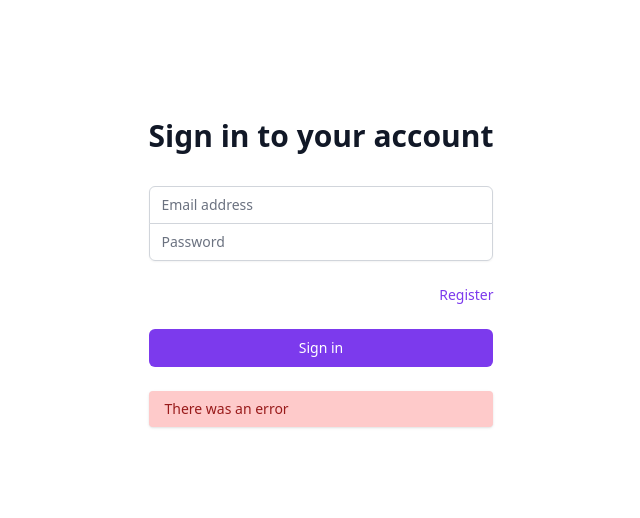
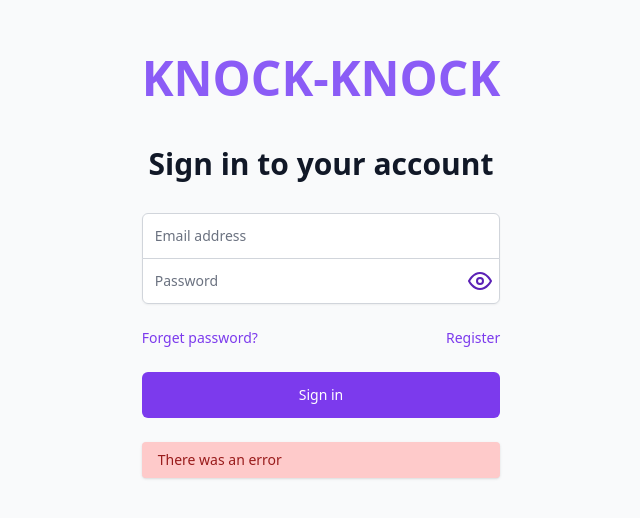
Before and after one commit to mehedihassandev/knock-knock, a React (Create React App) app: page / in a window 1280 px wide. Shown: the part 140-658 px from the top of the page, without its empty margins (319-959 px from the left). Built offline with nearby package versions, Linux system fonts and the light colour scheme.

Commit message:
Update UI login and register page apply motion

```diff
--- a/package.json
+++ b/package.json
@@ -8,9 +8,11 @@
     "@testing-library/jest-dom": "^5.16.5",
     "@testing-library/react": "^13.3.0",
     "@testing-library/user-event": "^14.4.3",
+    "framer-motion": "^11.1.7",
     "json-server-auth": "^2.1.0",
     "react": "^18.2.0",
     "react-dom": "^18.2.0",
+    "react-icons": "^5.1.0",
     "react-redux": "^8.0.2",
     "react-router-dom": "^6.3.0",
     "react-scripts": "5.0.1",
--- a/src/pages/Login.js
+++ b/src/pages/Login.js
@@ -1,72 +1,153 @@
+import Error from "../components/ui/Error";
+import { motion } from "framer-motion";
+import { useState } from "react";
+import { FiEye, FiEyeOff } from "react-icons/fi";
 import { Link } from "react-router-dom";
-import Error from "../components/ui/Error";
 
 export default function Login() {
+  const [showPassword, setShowPassword] = useState(false);
+
+  const togglePasswordVisibility = () => {
+    setShowPassword(!showPassword);
+  };
+
+  const MotionLink = motion(Link);
   return (
-    <div className="grid place-items-center h-screen bg-[#F9FAFB">
-      <div className="min-h-full flex items-center justify-center py-12 px-4 sm:px-6 lg:px-8">
+    <div className="grid place-items-center h-screen bg-[#F9FAFB] items-center justify-center">
       <div className="max-w-md w-full space-y-8">
-          <div>
-            <h2 className="mt-6 text-center text-3xl font-extrabold text-gray-900">
+        <motion.h1
+          className="mb-8 text-center text-[3rem] font-extrabold uppercase text-violet-500"
+          whileInView={{
+            y: [0, -20, 0],
+            opacity: 1,
+            transition: { duration: 0.4, delay: 0.2 },
+          }}
+        >
+          knock-knock
+        </motion.h1>
+        <motion.h2
+          className="mt-6 text-center text-3xl font-extrabold text-gray-900"
+          whileInView={{
+            y: [0, 10, 0],
+            opacity: 1,
+            transition: { duration: 0.4, delay: 0.5 },
+          }}
+        >
           Sign in to your account
-            </h2>
-          </div>
-          <form className="mt-8 space-y-6" action="#" method="POST">
+        </motion.h2>
+        <motion.form
+          className="mt-8 space-y-6"
+          action="#"
+          method="POST"
+          initial={{ y: -30, opacity: 0 }}
+          whileInView={{ y: 0, opacity: 1 }}
+          transition={{ duration: 0.5 }}
+        >
           <input type="hidden" name="remember" value="true" />
           <div className="rounded-md shadow-sm -space-y-px">
-              <div>
             <label htmlFor="email-address" className="sr-only">
               Email address
             </label>
-                <input
+            <motion.input
               id="email-address"
               name="email"
               type="email"
               autoComplete="email"
               required
-                  className="appearance-none rounded-none relative block w-full px-3 py-2 border border-gray-300 placeholder-gray-500 text-gray-900 rounded-t-md focus:outline-none focus:ring-violet-500 focus:border-violet-500 focus:z-10 sm:text-sm"
+              className="appearance-none rounded-none relative block w-full px-3 py-3 border border-gray-300 placeholder-gray-500 text-gray-900 rounded-t-md focus:outline-none focus:ring-violet-500 focus:border-violet-500 focus:z-10 sm:text-sm"
               placeholder="Email address"
+              whileFocus={{ scale: 1.05 }}
             />
-              </div>
-              <div>
             <label htmlFor="password" className="sr-only">
               Password
             </label>
-                <input
+
+            <motion.div className="relative">
+              <motion.input
                 id="password"
                 name="password"
-                  type="password"
+                type={showPassword ? "text" : "password"}
                 autoComplete="current-password"
                 required
-                  className="appearance-none rounded-none relative block w-full px-3 py-2 border border-gray-300 placeholder-gray-500 text-gray-900 rounded-b-md focus:outline-none focus:ring-violet-500 focus:border-violet-500 focus:z-10 sm:text-sm"
+                className="appearance-none rounded-none relative block w-full px-3 py-3 border border-gray-300 placeholder-gray-500 text-gray-900 rounded-b-md focus:outline-none focus:ring-violet-500 focus:border-violet-500 sm:text-sm"
                 placeholder="Password"
+                whileFocus={{ scale: 1.05 }}
               />
-              </div>
+              <motion.button
+                type="button"
+                className="absolute inset-y-0 right-0 px-2 py-2 flex items-center"
+                onClick={togglePasswordVisibility}
+                initial={{ x: -200, opacity: 0 }}
+                whileHover={{ scale: 1.2 }}
+                whileTap={{ scale: 0.9 }}
+                whileInView={{
+                  x: 0,
+                  opacity: 1,
+                  transition: { duration: 0.5 },
+                }}
+              >
+                {showPassword ? (
+                  <FiEyeOff className="text-violet-800 text-2xl" />
+                ) : (
+                  <FiEye className="text-violet-800 text-2xl" />
+                )}
+              </motion.button>
+            </motion.div>
           </div>
 
-            <div className="flex items-center justify-end">
-              <div className="text-sm">
-                <Link
+          <motion.div className="flex items-center justify-between text-sm">
+            <MotionLink
+              to=""
+              className="font-medium text-violet-600 hover:text-violet-500"
+              initial={{ x: 150, opacity: 0 }}
+              whileHover={{
+                scale: 1.1,
+                x: "20px",
+              }}
+              whileInView={{
+                x: 0,
+                opacity: 1,
+                transition: { duration: 0.5, delay: 0.2 },
+              }}
+            >
+              Forget password?
+            </MotionLink>
+            <MotionLink
               to="/register"
               className="font-medium text-violet-600 hover:text-violet-500"
+              initial={{ x: -150, opacity: 0 }}
+              whileHover={{
+                scale: 1.1,
+                x: "-20px",
+              }}
+              whileInView={{
+                x: 0,
+                opacity: 1,
+                transition: { duration: 0.5, delay: 0.2 },
+              }}
             >
               Register
-                </Link>
-              </div>
-            </div>
+            </MotionLink>
+          </motion.div>
 
-            <div>
-              <button
+          <motion.button
             type="submit"
-                className="group relative w-full flex justify-center py-2 px-4 border border-transparent text-sm font-medium rounded-md text-white bg-violet-600 hover:bg-violet-700 focus:outline-none focus:ring-2 focus:ring-offset-2 focus:ring-violet-500"
+            className="w-full flex relative justify-center py-3 px-4 border border-transparent text-sm font-medium rounded-md text-white bg-violet-600 hover:bg-violet-700 focus:outline-none focus:ring-2 focus:ring-offset-2 focus:ring-violet-500"
+            initial={{ scale: 0.5, opacity: 0 }}
+            whileHover={{
+              scale: 1.1,
+            }}
+            whileInView={{
+              scale: 1,
+              opacity: 1,
+              transition: { duration: 0.5 },
+            }}
           >
             Sign in
-              </button>
-            </div>
+          </motion.button>
 
-            <Error message="There was an error" />
-          </form>
-        </div>
+          <Error message="There was an error" className="py-3" />
+        </motion.form>
       </div>
     </div>
   );
--- a/src/pages/Register.js
+++ b/src/pages/Register.js
@@ -1,84 +1,164 @@
+import { motion } from "framer-motion";
+import { useState } from "react";
+import { FiEye, FiEyeOff } from "react-icons/fi";
+import { Link } from "react-router-dom";
+
 export default function Register() {
+  const [showPassword, setShowPassword] = useState(false);
+  const [showConfirmPassword, setShowConfirmPassword] = useState(false);
+  const MotionLink = motion(Link);
+
+  const toggleConfirmPasswordVisibility = () => {
+    setShowConfirmPassword((showConfirmPassword) => !showConfirmPassword);
+  };
+
+  const togglePasswordVisibility = () => {
+    setShowPassword(!showPassword);
+  };
   return (
     <div className="grid place-items-center h-screen bg-[#F9FAFB">
       <div className="min-h-full flex items-center justify-center py-12 px-4 sm:px-6 lg:px-8">
         <div className="max-w-md w-full space-y-8">
-          <div>
-            <h2 className="mt-6 text-center text-3xl font-extrabold text-gray-900">
+          <motion.h1
+            className="mb-8 text-center text-[3rem] font-extrabold uppercase text-violet-500"
+            whileInView={{
+              y: [0, -20, 0],
+              opacity: 1,
+              transition: { duration: 0.4, delay: 0.2 },
+            }}
+          >
+            knock-knock
+          </motion.h1>
+          <motion.h2
+            className="mt-6 text-center text-3xl font-extrabold text-gray-900"
+            whileInView={{
+              y: [0, 10, 0],
+              opacity: 1,
+              transition: { duration: 0.4, delay: 0.5 },
+            }}
+          >
             Create your account
-            </h2>
-          </div>
-          <form className="mt-8 space-y-6" action="#" method="POST">
-            <input type="hidden" name="remember" value="true" />
+          </motion.h2>
+          <motion.form
+            className="mt-8 space-y-6"
+            action="#"
+            method="POST"
+            initial={{ y: -30, opacity: 0 }}
+            whileInView={{ y: 0, opacity: 1 }}
+            transition={{ duration: 0.5 }}
+          >
+            <motion.input type="hidden" name="remember" value="true" />
             <div className="rounded-md shadow-sm -space-y-px">
-              <div>
               <label htmlFor="name" className="sr-only">
                 Full Name
               </label>
-                <input
+              <motion.input
                 id="name"
                 name="Name"
                 type="Name"
                 autoComplete="Name"
                 required
-                  className="appearance-none rounded-none relative block w-full px-3 py-2 border border-gray-300 placeholder-gray-500 text-gray-900 rounded-t-md focus:outline-none focus:ring-violet-500 focus:border-violet-500 focus:z-10 sm:text-sm"
+                className="appearance-none rounded-none relative block w-full px-3 py-3 border border-gray-300 placeholder-gray-500 text-gray-900 rounded-t-md focus:outline-none focus:ring-violet-500 focus:border-violet-500 focus:z-10 sm:text-sm"
                 placeholder="Name"
+                whileFocus={{ scale: 1.05 }}
               />
-              </div>
 
-              <div>
               <label htmlFor="email-address" className="sr-only">
                 Email address
               </label>
-                <input
+              <motion.input
                 id="email-address"
                 name="email"
                 type="email"
                 autoComplete="email"
                 required
-                  className="appearance-none rounded-none relative block w-full px-3 py-2 border border-gray-300 placeholder-gray-500 text-gray-900 focus:outline-none focus:ring-violet-500 focus:border-violet-500 focus:z-10 sm:text-sm"
+                className="appearance-none rounded-none relative block w-full px-3 py-3 border border-gray-300 placeholder-gray-500 text-gray-900 focus:outline-none focus:ring-violet-500 focus:border-violet-500 focus:z-10 sm:text-sm"
                 placeholder="Email address"
+                whileFocus={{ scale: 1.05 }}
               />
-              </div>
-
-              <div>
               <label htmlFor="password" className="sr-only">
                 Password
               </label>
-                <input
+              <motion.div className="relative">
+                <motion.input
                   id="password"
                   name="password"
-                  type="password"
+                  type={showPassword ? "text" : "password"}
                   autoComplete="current-password"
                   required
-                  className="appearance-none rounded-none relative block w-full px-3 py-2 border border-gray-300 placeholder-gray-500 text-gray-900 focus:outline-none focus:ring-violet-500 focus:border-violet-500 focus:z-10 sm:text-sm"
+                  className="appearance-none rounded-none relative block w-full px-3 py-3 border border-gray-300 placeholder-gray-500 text-gray-900 focus:outline-none focus:ring-violet-500 focus:border-violet-500 sm:text-sm focus:z-10"
                   placeholder="Password"
+                  whileFocus={{ scale: 1.05 }}
                 />
-              </div>
-
-              <div>
+                <motion.button
+                  type="button"
+                  className="absolute inset-y-0 right-0 px-2 py-2 flex items-center z-20"
+                  onClick={togglePasswordVisibility}
+                  initial={{ x: -200, opacity: 0 }}
+                  whileHover={{ scale: 1.2 }}
+                  whileTap={{ scale: 0.9 }}
+                  whileInView={{
+                    x: 0,
+                    opacity: 1,
+                    transition: { duration: 0.5 },
+                  }}
+                >
+                  {showPassword ? (
+                    <FiEyeOff className="text-violet-800 text-2xl" />
+                  ) : (
+                    <FiEye className="text-violet-800 text-2xl" />
+                  )}
+                </motion.button>
+              </motion.div>
               <label htmlFor="confirmPassword" className="sr-only">
                 Confirm Password
               </label>
-                <input
+              <motion.div className="relative">
+                <motion.input
                   id="confirmPassword"
                   name="confirmPassword"
-                  type="confirmPassword"
-                  autoComplete="current-confirmPassword"
+                  type={showConfirmPassword ? "text" : "password"}
+                  autoComplete="current-password"
                   required
                   className="appearance-none rounded-none relative block w-full px-3 py-2 border border-gray-300 placeholder-gray-500 text-gray-900 rounded-b-md focus:outline-none focus:ring-violet-500 focus:border-violet-500 focus:z-10 sm:text-sm"
-                  placeholder="confirmPassword"
+                  placeholder="Confirm Password"
+                  whileFocus={{ scale: 1.05 }}
                 />
-              </div>
+                <motion.button
+                  type="button"
+                  className="absolute inset-y-0 right-0 px-2 py-2 flex items-center z-20"
+                  onClick={toggleConfirmPasswordVisibility}
+                  whileHover={{ scale: 1.2 }}
+                  whileTap={{ scale: 0.9 }}
+                >
+                  {showConfirmPassword ? (
+                    <FiEyeOff className="text-violet-800 text-2xl" />
+                  ) : (
+                    <FiEye className="text-violet-800 text-2xl" />
+                  )}
+                </motion.button>
+              </motion.div>
             </div>
 
-            <div className="flex items-center justify-between">
-              <div className="flex items-center">
-                <input
+            <motion.div
+              className="flex items-center justify-start"
+              initial={{ x: 50, opacity: 0 }}
+              whileHover={{
+                scale: 1.1,
+                x: "20px",
+              }}
+              whileInView={{
+                x: [0, -20, 0],
+                opacity: 1,
+                transition: { duration: 0.4, delay: 0.2 },
+              }}
+            >
+              <motion.input
                 id="remember-me"
                 name="remember-me"
                 type="checkbox"
                 className="h-4 w-4 text-violet-600 focus:ring-violet-500 border-gray-300 rounded"
+                whileHover={{ scale: 1.3 }}
               />
               <label
                 htmlFor="accept-terms"
@@ -86,10 +166,21 @@ export default function Register() {
               >
                 Agreed with the terms and condition
               </label>
-              </div>
-            </div>
+            </motion.div>
 
-            <div>
+            <motion.div
+              whileHover={{
+                scale: 1.1,
+              }}
+              whileInView={{
+                y: [0, 10, 0],
+                opacity: 1,
+                transition: {
+                  duration: 0.5,
+                  delay: 0.4,
+                },
+              }}
+            >
               <button
                 type="submit"
                 className="group relative w-full flex justify-center py-2 px-4 border border-transparent text-sm font-medium rounded-md text-white bg-violet-600 hover:bg-violet-700 focus:outline-none focus:ring-2 focus:ring-offset-2 focus:ring-violet-500"
@@ -97,8 +188,26 @@ export default function Register() {
                 <span className="absolute left-0 inset-y-0 flex items-center pl-3"></span>
                 Sign up
               </button>
-            </div>
-          </form>
+            </motion.div>
+            <motion.div className="flex items-center justify-end text-sm">
+              <MotionLink
+                to="/"
+                className="font-medium text-violet-600 hover:text-violet-500"
+                initial={{ x: -150, opacity: 0 }}
+                whileHover={{
+                  scale: 1.1,
+                  x: "-20px",
+                }}
+                whileInView={{
+                  x: 0,
+                  opacity: 1,
+                  transition: { duration: 0.5, delay: 0.2 },
+                }}
+              >
+                Already have an account? Sign in!
+              </MotionLink>
+            </motion.div>
+          </motion.form>
         </div>
       </div>
     </div>
```
Also changed, not shown: 1 other file (tests, documents, lock files or other folders). Lines whose indentation alone changed are shown as unchanged.
